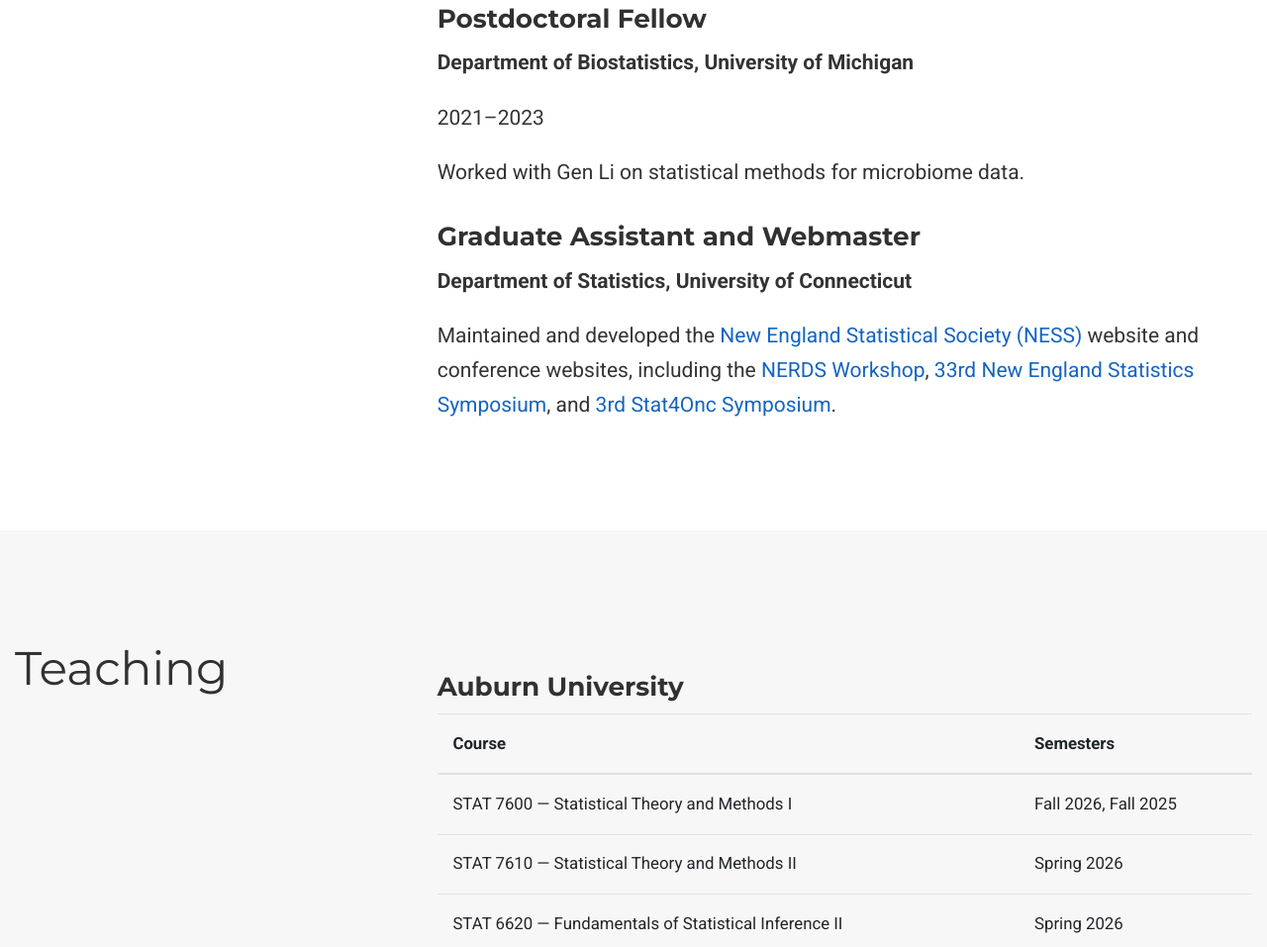
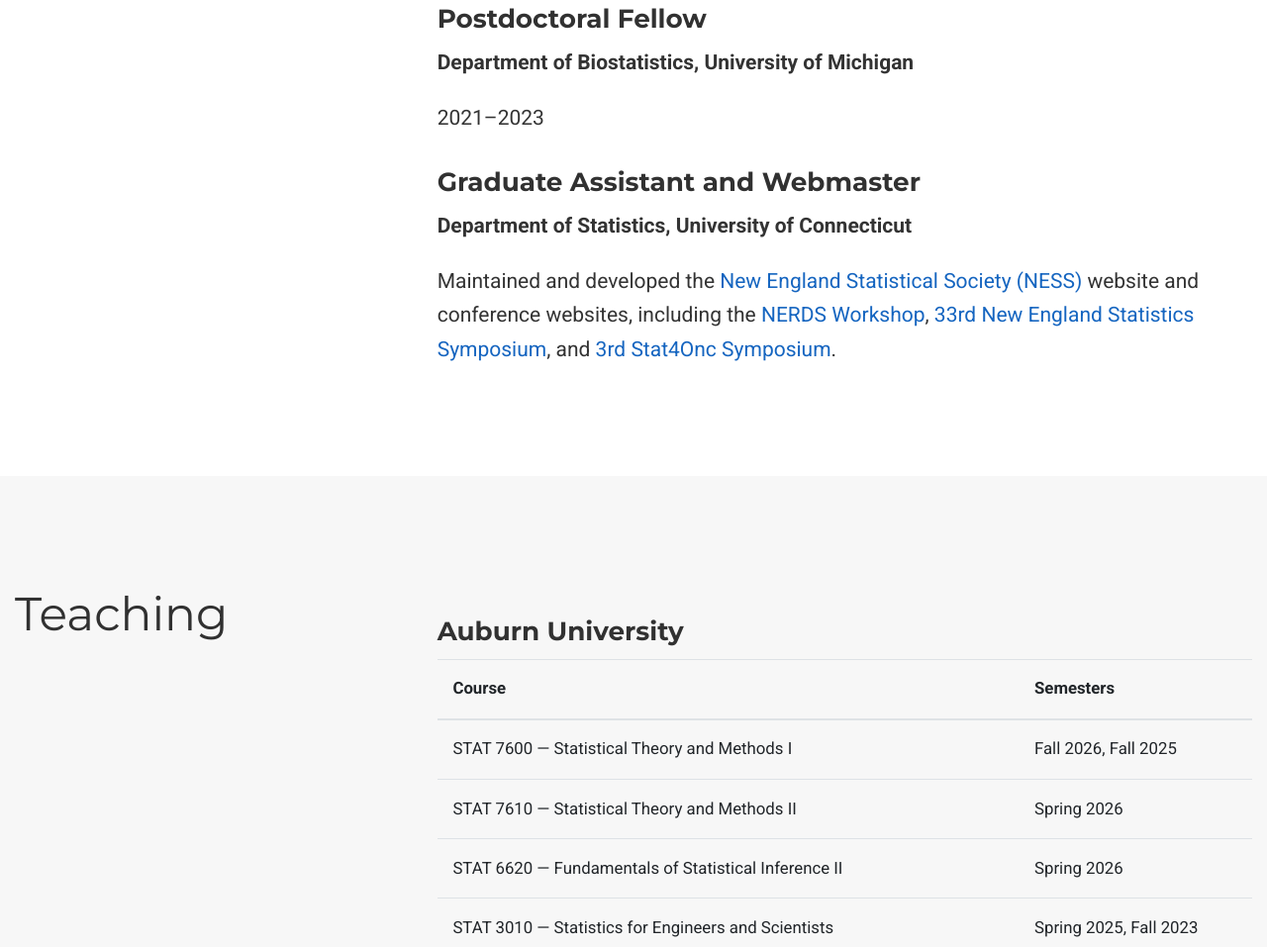
Before and after one commit to LiYanStat/LiYanStat.github.io, a plain HTML site: page index.html in a window 1280 px wide. Shown: the part 2062-3019 px from the top of the page at 99% size. Drawn offline with nearby package versions, Linux system fonts and the light colour scheme; some icons are missing.

Commit message:
Simplify postdoctoral experience description

```diff
--- a/index.html
+++ b/index.html
@@ -1329,7 +1329,6 @@
 <h3 id="postdoctoral-fellow">Postdoctoral Fellow</h3>
 <p><strong>Department of Biostatistics, University of Michigan</strong></p>
 <p>2021–2023</p>
-<p>Worked with Gen Li on statistical methods for microbiome data.</p>
 <h3 id="graduate-assistant-and-webmaster">Graduate Assistant and Webmaster</h3>
 <p><strong>Department of Statistics, University of Connecticut</strong></p>
 <p>Maintained and developed the <a href="https://nestat.org" target="_blank" rel="noopener">New England Statistical Society (NESS)</a> website and conference websites, including the <a href="https://nerds.nestat.org" target="_blank" rel="noopener">NERDS Workshop</a>, <a href="https://symposium.nestat.org" target="_blank" rel="noopener">33rd New England Statistics Symposium</a>, and <a href="https://events.stat.uconn.edu/stat4onc/" target="_blank" rel="noopener">3rd Stat4Onc Symposium</a>.</p>
```
